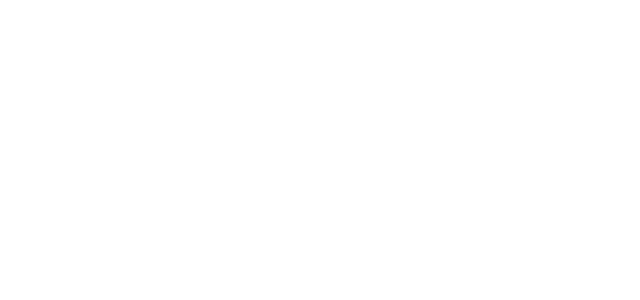
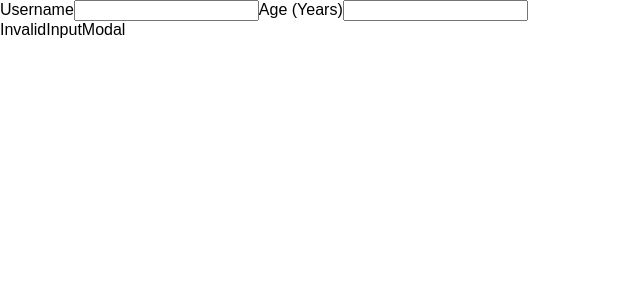
Before and after one commit to TheoBreaux/customer-info-app, a React (Create React App) app: page / in a window 1280 px wide. Shown: the top 300 px of the page, without its empty margins (0-640 px from the left). Built offline with nearby package versions, Linux system fonts and the light colour scheme.

Commit message:
component structure

```diff
--- a/src/App.js
+++ b/src/App.js
@@ -1,12 +1,14 @@
-import React from 'react';
+import React from "react";
+import UserInput from "./components/UserInput";
+import InvalidInputModal from "./components/InvalidInputModal";
 
-
-function App() {
+const App = () => {
   return (
     <div>
-
+      <UserInput />
+      <InvalidInputModal />
     </div>
   );
-}
+};
 
 export default App;
--- /dev/null
+++ b/src/components/InvalidInputModal.js
@@ -0,0 +1,8 @@
+import React from "react";
+import "./InvalidInputModal.css";
+
+const InvalidInputModal = () => {
+  return <div>InvalidInputModal</div>;
+};
+
+export default InvalidInputModal;
--- /dev/null
+++ b/src/components/UserInput.js
@@ -0,0 +1,18 @@
+import React from "react";
+import "./UserInput.css";
+
+const UserInput = () => {
+  return (
+    <div>
+      <form className="user-entry-form">
+        <label htmlFor="username">Username</label>
+        <input type="text" id="username" name="username"></input>
+
+        <label htmlFor="age">Age (Years)</label>
+        <input type="number" name="age" id="age"></input>
+      </form>
+    </div>
+  );
+};
+
+export default UserInput;
```
Also changed, not shown: src/components/InvalidInputModal.css (added), src/components/UserInput.css (added).
